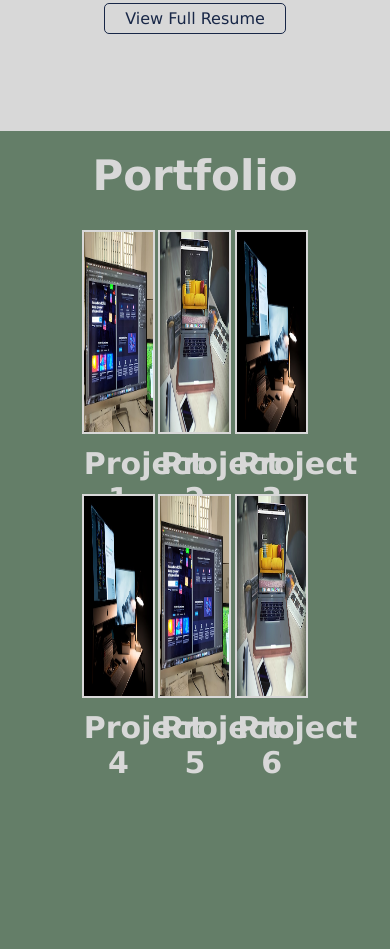
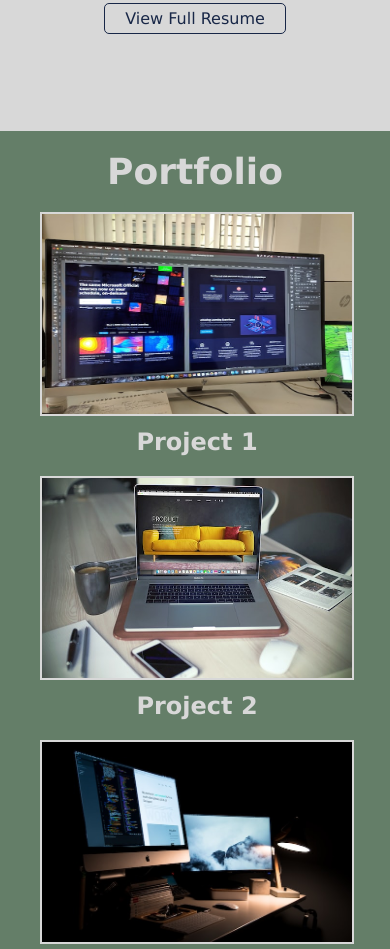
Before and after one commit to mdzaberalhamid/portfolio, a plain HTML site: page index.html in a window 390 px wide. Shown: the part 1757-2706 px from the top of the page. Drawn offline with Linux system fonts and the light colour scheme.

Commit message:
Update style.css

```diff
--- a/style.css
+++ b/style.css
@@ -303,6 +303,35 @@ footer {
         border-radius: 5px;
     }
 
+    .portfolio {
+        height: 1680px;
+    }
+
+    .portfolio h2 {
+        font-size: 36px !important;
+    }
+
+    .div_portfolio {
+        display: block;
+        padding: 0 40px;
+    }
+
+    .div_portfolio div {
+        width: 100%;
+        margin-top: 20px;
+        margin-bottom: 60px;
+    }
+
+    .div_portfolio h4 {
+        margin-top: 0;
+        font-size: 24px !important;
+        margin-top: 10px;
+        /* background-color: tomato; */
+    }
+
+
+
+
     .contact .div1 {
         width: 100%;
     }
```
